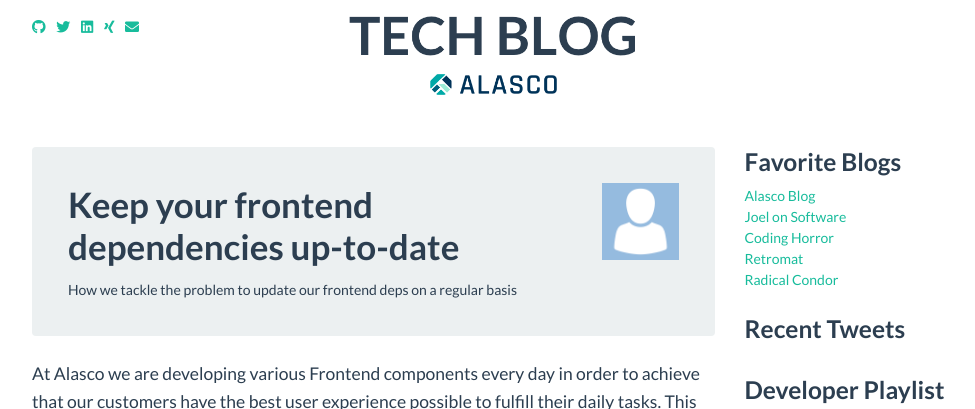
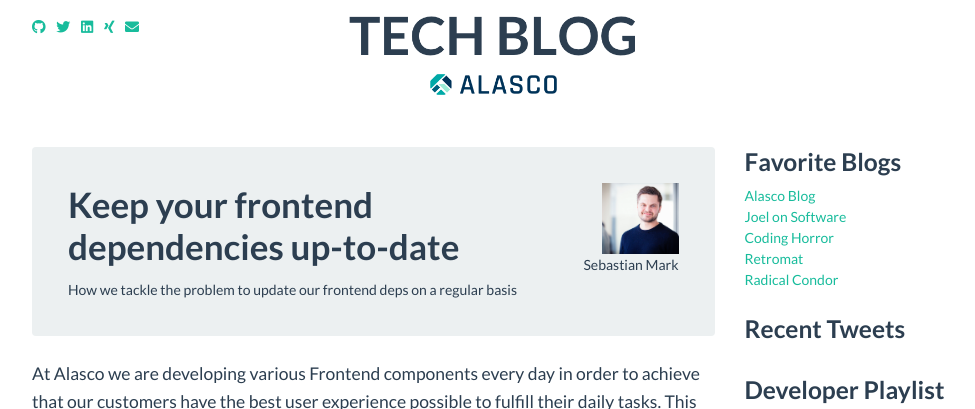
Before and after one commit to alasco-tech/alasco-tech.github.io, a Jekyll site: the page built from _posts/2020-03-16-keep-your-frontend-deps-up-to-date.md, in a window 1280 px wide and 900 px high, cut to the strip 0-409 px from the top of the window. Shown: the whole strip, without its empty margins (148-1123 px from the left). Built offline with Jekyll 4.4.1, drawn with Linux system fonts in a browser that asks for light colours; comment, search, counter and statistics services are not loaded.

Commit message:
updated authors

```diff
--- a/_data/authors.yml
+++ b/_data/authors.yml
@@ -32,3 +32,8 @@
   name: Chris Ittner
   title: Software Engineer
   image: chrisittner.png
+
+sebastianmark:
+  name: Sebastian Mark
+  title: Software Engineer
+  image: sebastianmark.jpg
```
